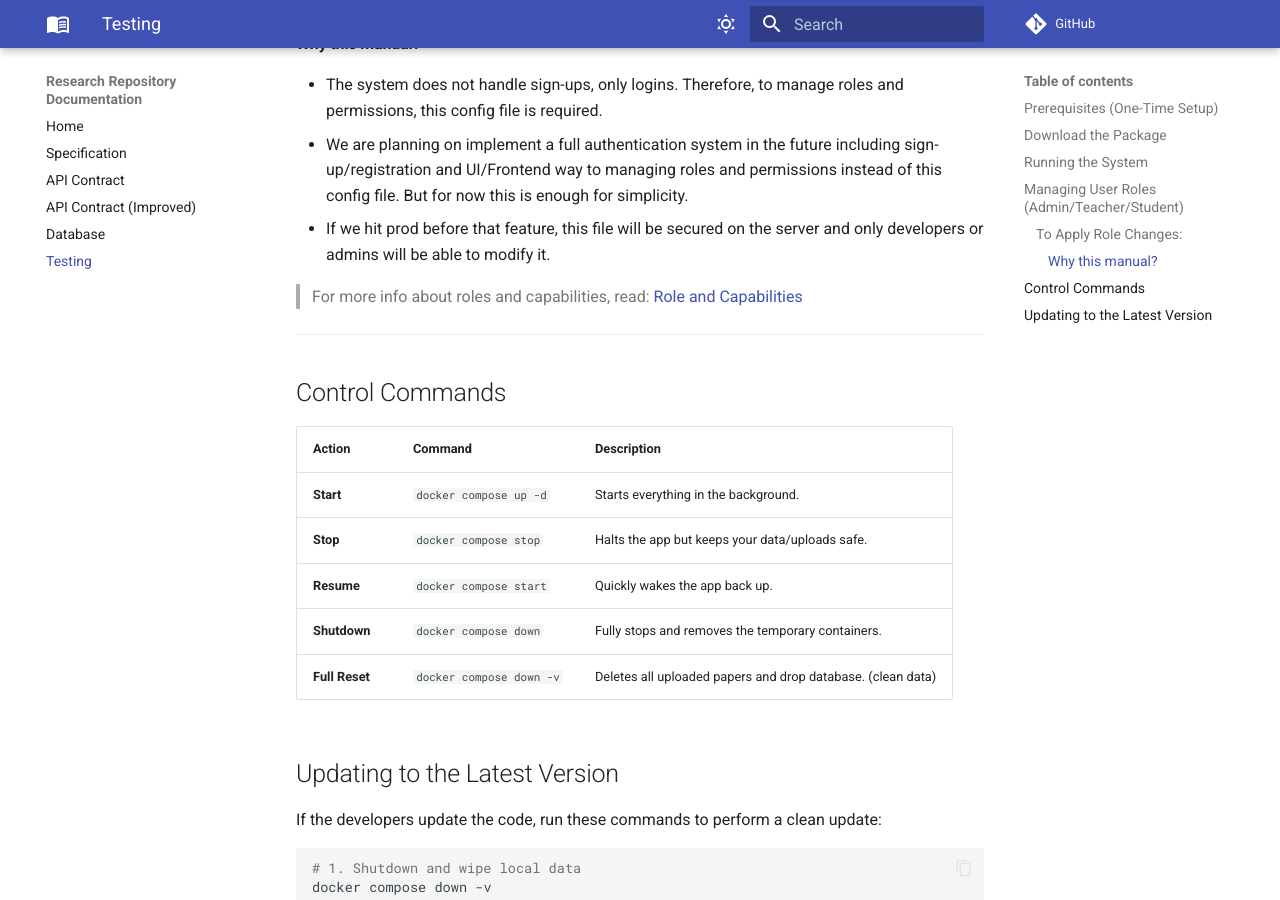
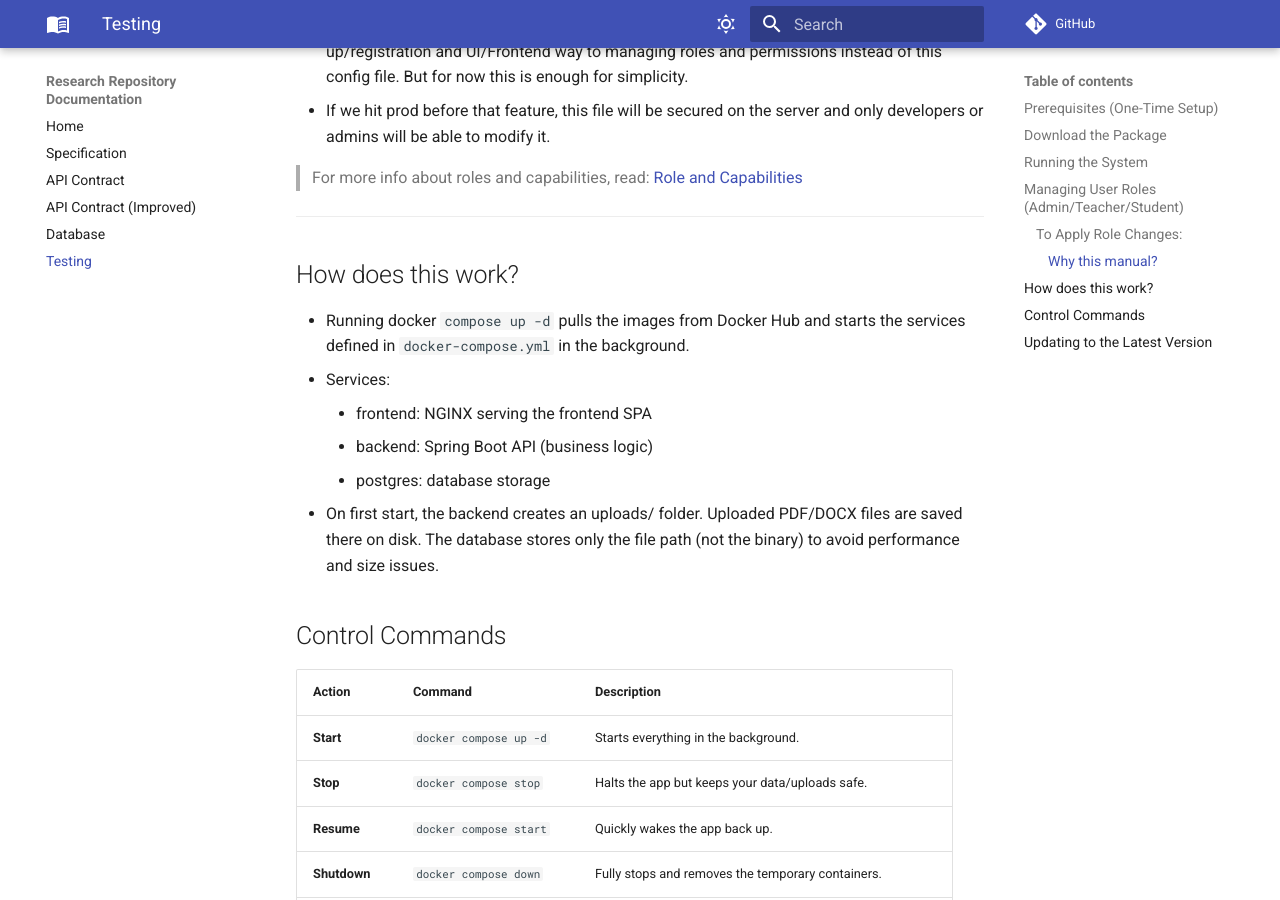
Before and after one commit to r4ppz/research-repo-docs, an MkDocs documentation site: the page built from docs/testing.md, in a window 1280 px wide and 900 px high, scrolled down 1689 px. Built offline with MkDocs 1.6.1 and Material for MkDocs 9.7.7, drawn with Linux system fonts in a browser that asks for light colours; comment, search, counter and statistics services are not loaded; some of the changed text lies outside the part shown.

Commit message:
docs: improve

```diff
--- a/docs/testing.md
+++ b/docs/testing.md
@@ -2,9 +2,7 @@
 
 This containerized setup is provided exclusively for distribution and local testing. There isn't a server yet, so in order to test it out, running the system via Docker is the only way to evaluate the system locally without requiring you to pull the whole codebase, setup and build it yourself.
 
-This is currently in alpha so expect a lot of bugs!
-
-We are currently using mock data. Do not trust the system's reliability, especially the file handling. Always keep a copy of the file in case it gets corrupted, deleted, or lost due to permission issues.
+> This is currently in alpha so expect a lot of bugs!
 
 ## Prerequisites (One-Time Setup)
 
@@ -68,6 +65,15 @@
 
 ---
 
+## How does this work?
+
+- Running docker `compose up -d` pulls the images from Docker Hub and starts the services defined in `docker-compose.yml` in the background.
+- Services:
+    - frontend: NGINX serving the frontend SPA
+    - backend: Spring Boot API (business logic)
+    - postgres: database storage
+- On first start, the backend creates an uploads/ folder. Uploaded PDF/DOCX files are saved there on disk. The database stores only the file path (not the binary) to avoid performance and size issues.
+
 ## Control Commands
 
 | Action         | Command                  | Description                                                 |
```
Also changed, not shown: other parts of docs/testing.md (+0 -1 lines).
